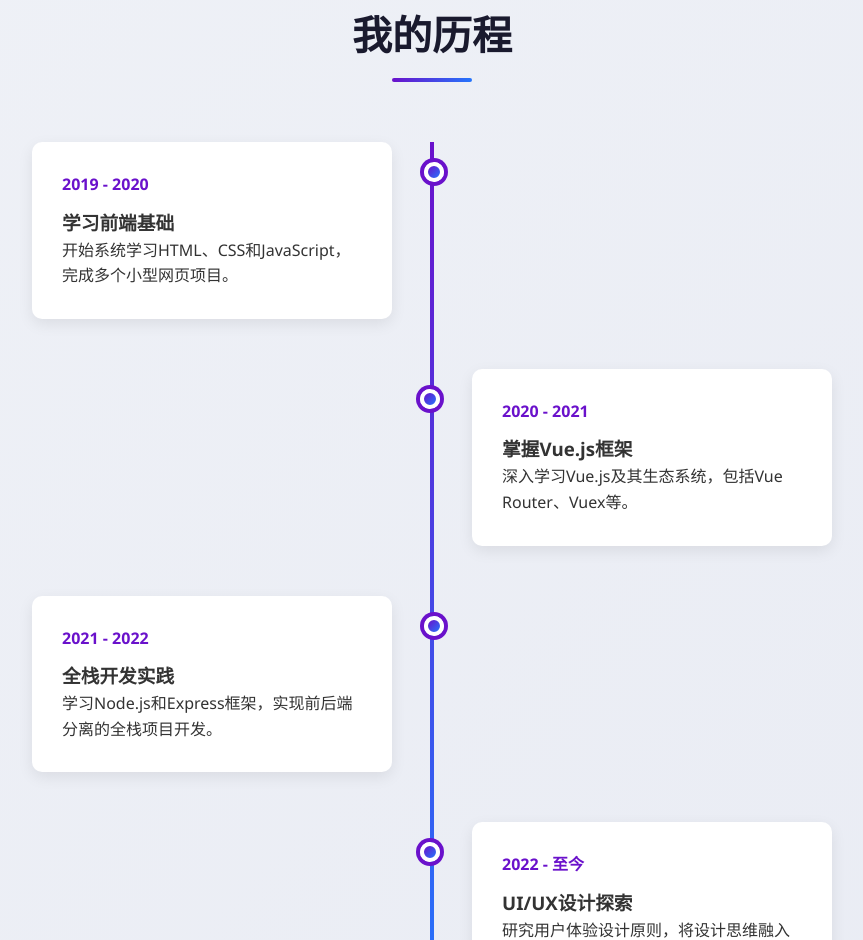
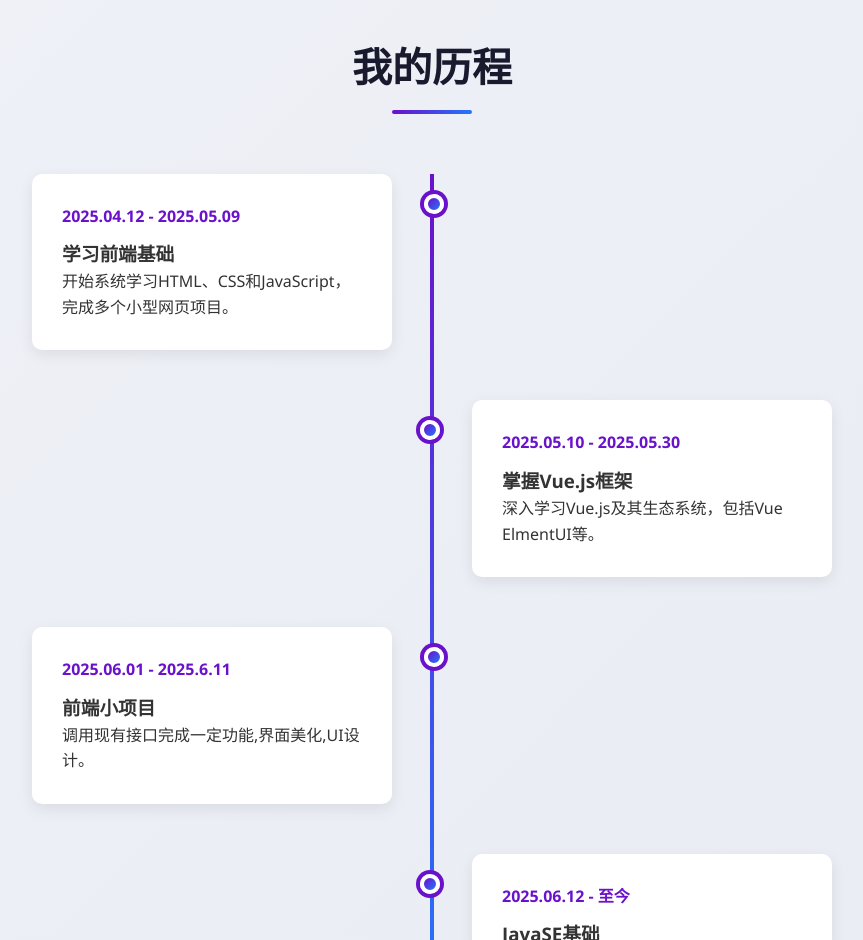
Before and after one commit to liunian-Progress/myweb, a plain HTML site: page index.html in a window 1280 px wide. Shown: the part 2844-3784 px from the top of the page, without its empty margins (208-1071 px from the left). Drawn offline with nearby package versions, Linux system fonts and the light colour scheme.

Commit message:
Add files via upload

```diff
--- a/index.html
+++ b/index.html
@@ -941,10 +941,11 @@
                     <div class="about-content animate">
                         <h3 class="about-title">个人简介</h3>
                         <p class="about-text">
-                            我只是一名普通的学生,践行做技术的追求者,热爱者。
+                            我只是一名普通的学生,践行做技术的追求者,热爱者。<br />
+							向上攀登的路太苦,太漫长。
                         </p>
                         <p class="about-text">
-                            我的技术栈涵盖了前端开发（Vue.js, React, HTML5, CSS3）和后端开发（Node.js, Express, MongoDB）。同时，我也热衷于UI/UX设计，使用Figma和Adobe XD创建美观且功能强大的界面。
+                            我的技术栈涵盖了前端开发（Vue.js, React, HTML5, CSS3）和后端开发,数据库开发。同时，我也热衷于UI/UX设计，使用Figma和Adobe XD创建美观且功能强大的界面。
                         </p>
 
                         <div class="personal-info">
@@ -1167,45 +1168,45 @@
                     {
                         title: "Vue 3 组合式API深度探索",
                         excerpt: "本文深入探讨Vue 3的组合式API，分析其设计理念和实际应用场景，帮助你更好地使用现代Vue开发模式。",
-                        date: "2023-10-15",
+                        date: "2025-5-10",
                         category: "前端开发",
                         image: "./imgs/Vue3.png"
                     },
                     {
                         title: "CSS Grid布局完全指南",
                         excerpt: "掌握CSS Grid布局的核心概念和高级技巧，创建响应式网页设计的最佳实践。",
-                        date: "2023-10-08",
+                        date: "2025-05-08",
                         category: "前端开发",
                         image: "./imgs/CSSGrid.jpeg"
                     },
                     {
                         title: "用户体验设计的心理学原理",
                         excerpt: "探索影响用户行为的心理学原理，以及如何将这些知识应用到产品设计中，创造更优秀的用户体验。",
-                        date: "2023-09-28",
+                        date: "2025-06-02",
                         category: "UI/UX设计",
                         image: "./imgs/用户体验设计的心理学原理.png"
                     }
                 ],
                 timeline: [
                     {
-                        date: "2019 - 2020",
+                        date: "2025.04.12 - 2025.05.09",
                         title: "学习前端基础",
                         description: "开始系统学习HTML、CSS和JavaScript，完成多个小型网页项目。"
                     },
                     {
-                        date: "2020 - 2021",
+                        date: "2025.05.10 - 2025.05.30",
                         title: "掌握Vue.js框架",
-                        description: "深入学习Vue.js及其生态系统，包括Vue Router、Vuex等。"
+                        description: "深入学习Vue.js及其生态系统，包括Vue ElmentUI等。"
                     },
                     {
-                        date: "2021 - 2022",
-                        title: "全栈开发实践",
-                        description: "学习Node.js和Express框架，实现前后端分离的全栈项目开发。"
+                        date: "2025.06.01 - 2025.6.11",
+                        title: "前端小项目",
+                        description: "调用现有接口完成一定功能,界面美化,UI设计。"
                     },
                     {
-                        date: "2022 - 至今",
-                        title: "UI/UX设计探索",
-                        description: "研究用户体验设计原则，将设计思维融入开发流程中。"
+                        date: "2025.06.12 - 至今",
+                        title: "JavaSE基础",
+                        description: "语法还是算法?总之为了开发。"
                     }
                 ],
                 frontendSkills: [
```
